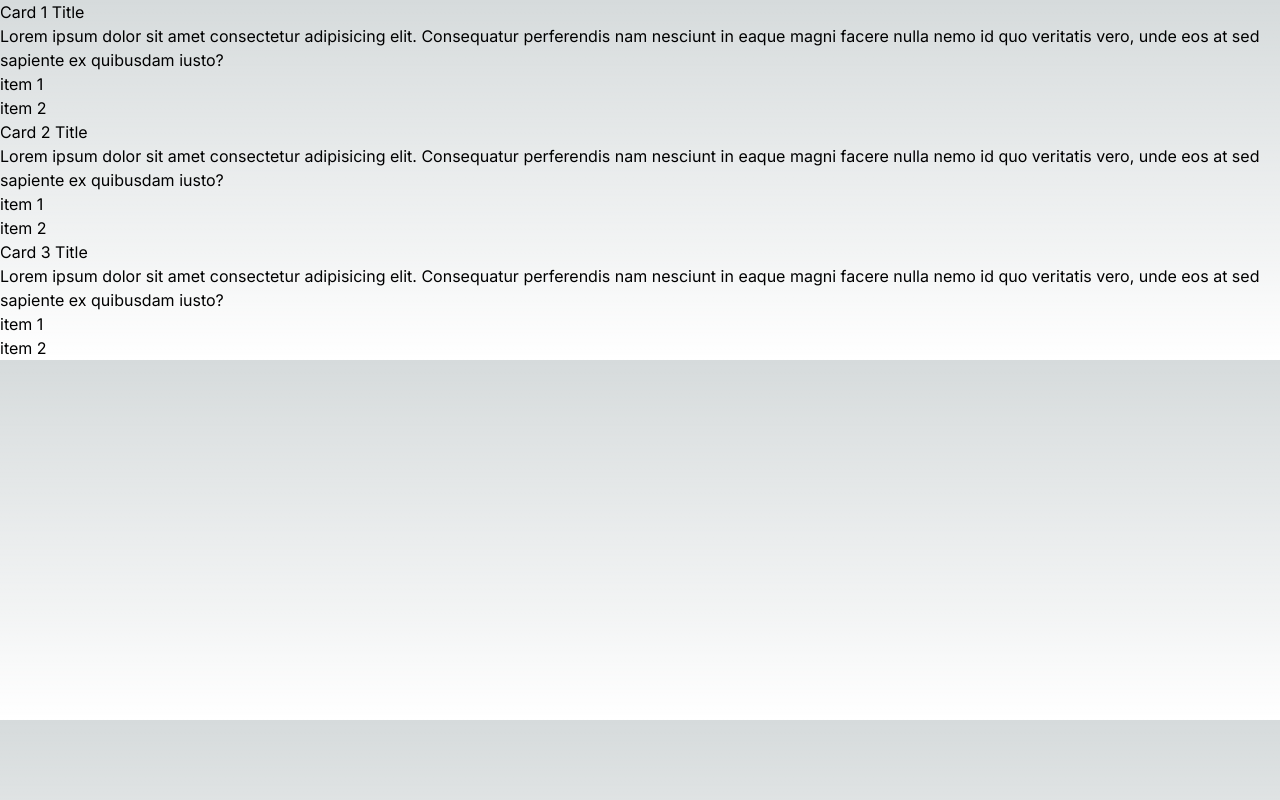
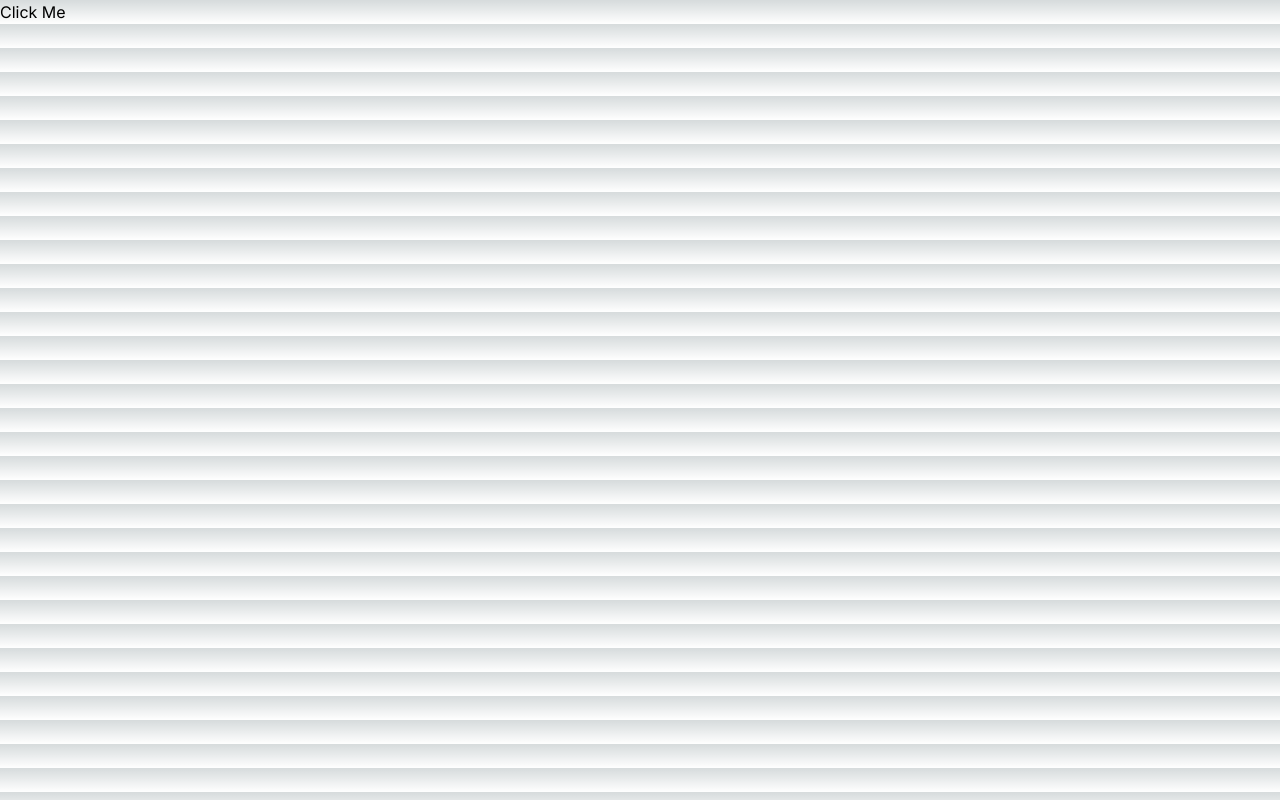
Before and after one commit to careless10/next-starter, a Next.js app: page / in a window 1280 px wide. Built offline with nearby package versions, Linux system fonts and the light colour scheme.

Commit message:
08-events

```diff
--- /dev/null
+++ b/src/app/components/Counter.tsx
@@ -0,0 +1,10 @@
+'use client'
+
+export default function Counter(){
+    function handleClick(event:any){
+        console.log(event);
+    }
+    return <div>
+        <button onClick={handleClick} >Click Me</button>
+    </div>
+}
--- a/src/app/page.tsx
+++ b/src/app/page.tsx
@@ -1,12 +1,11 @@
 import Card, { MicroCard, MiniCard } from "./components/Card";
+import Counter from "./components/Counter";
 
 
 export default function Home() {
   return (
     <div>
-      <Card title="Card 1 Title" description="Card 1 Description" />
-      <Card title="Card 2 Title" description="Card 2 Description" />
-      <Card title="Card 3 Title" description="Card 3 Description" />
+      <Counter />
     </div>
   )
 }
```
